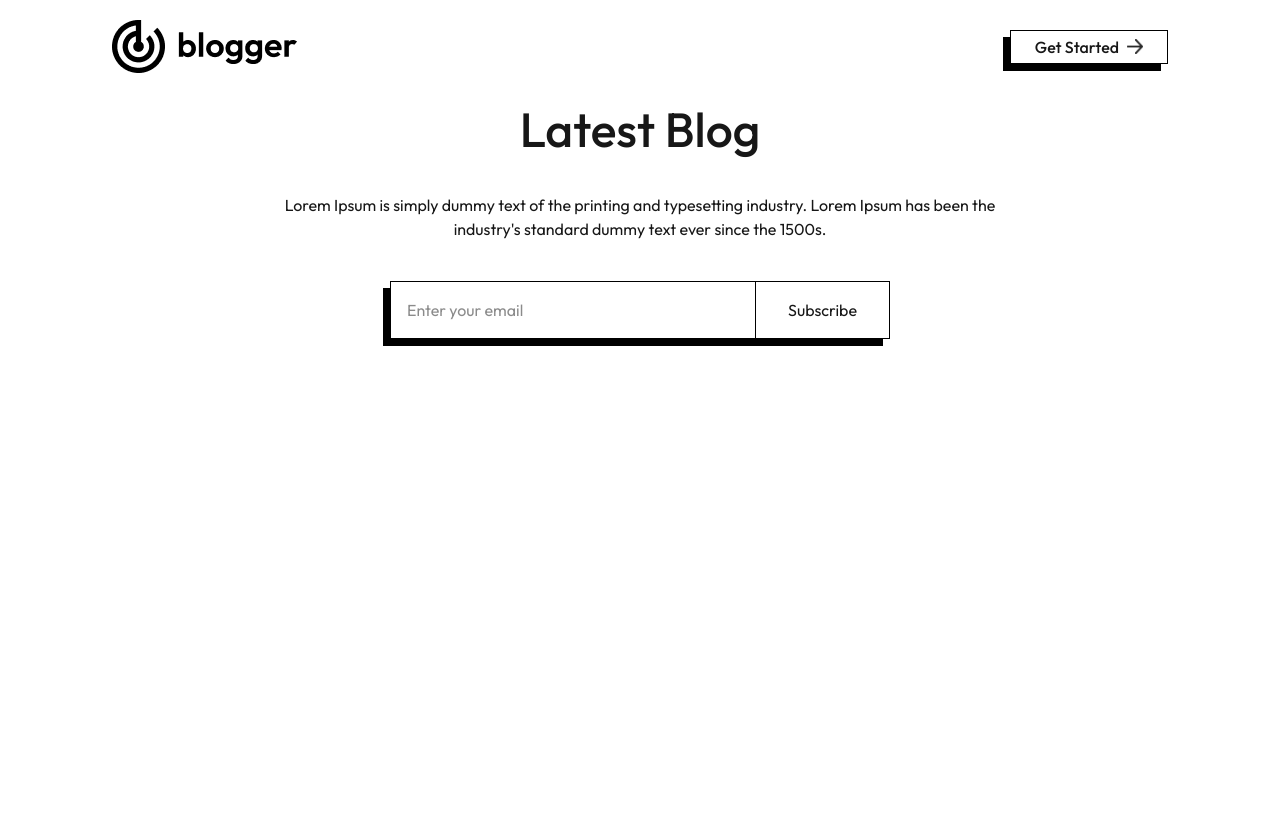
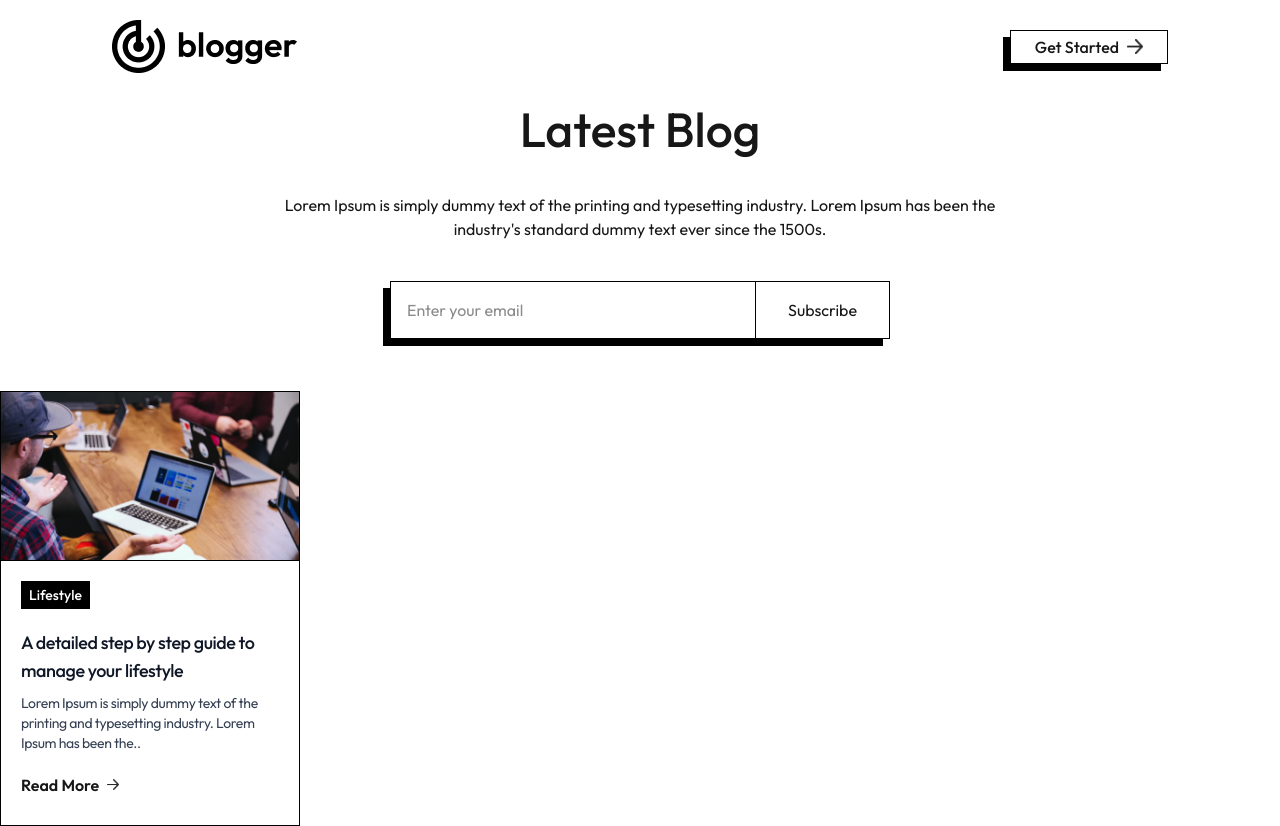
Before and after one commit to Rokib324/Fullstack-Blogging-App, a Next.js app: page / in a window 1280 px wide. Before the commit the page ends 800 px from the top, so only its background shows below. Built offline with nearby package versions, Linux system fonts and the light colour scheme.

Commit message:
implement blogItem component

```diff
--- a/app/page.js
+++ b/app/page.js
@@ -1,9 +1,12 @@
+"use client"
 import Header from "@/components/Header";
+import BlogItem from "@/components/BlogItem";
 
 export default function Home() {
   return (
     <div>
       <Header />
+      <BlogItem />
     </div>
   );
 }
--- /dev/null
+++ b/components/BlogItem.jsx
@@ -0,0 +1,20 @@
+import React from 'react'
+import { blog_data, assets } from '@/assets/assets'
+import Image from 'next/image'
+const BlogItem = () => {
+  return (
+    <div className='max-w-[330px] sm:max-w-[300px] bg-white border border-black hover:shadow-[-7px_7px_0px_#000000]'>
+        <Image src={blog_data[0].image} alt='blog' width={400} height={400} className='border-b border-black' />
+        <p className='ml-5 mt-5 text-sm font-medium inline-block bg-black text-white px-2 py-1'>{blog_data[0].category}</p>
+        <div className='p-5'>
+            <h5 className='mb-2 text-lg font-medium tracking-tight text-gray-900'>{blog_data[0].title}</h5>
+            <p className='mb-3 text-sm text-gray-700 line-clamp-3 tracking-tight'>{blog_data[0].description}</p>
+            <div className='inline-flex items-center py-2 font-semibold text-center'>
+                Read More <Image src={assets.arrow} alt='arrow' width={12} className='ml-2 hover:scale-110 transition-all duration-300' />
+            </div>
+        </div>
+    </div>
+  )
+}
+
+export default BlogItem
```
